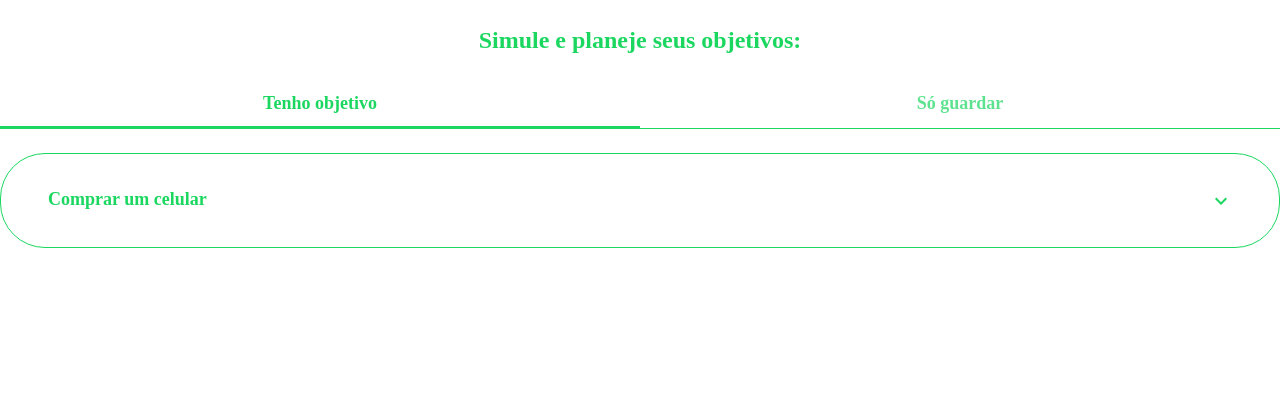
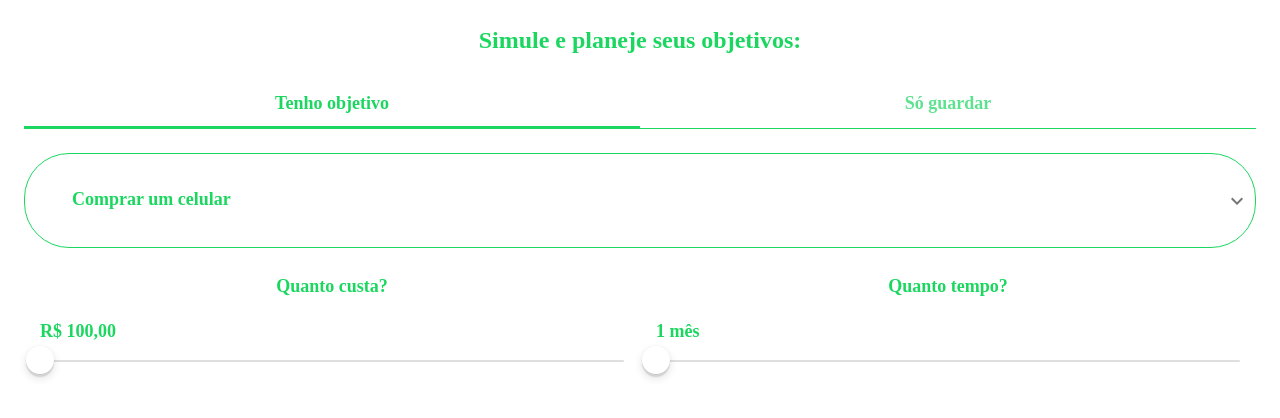
Before and after one commit to step-pagamentos/calculator, a React (Create React App) app: page / in a window 1280 px wide. Shown: the top 418 px of the page. Built offline with nearby package versions, Linux system fonts and the light colour scheme; the HTML template or start-up script is replaced by a standard one.

Commit message:
Finish Slider components

```diff
--- a/src/App.js
+++ b/src/App.js
@@ -10,6 +10,14 @@ const theme = createMuiTheme({
   },
   typography: {
     fontFamily: 'Montserrat',
+    h5: {
+      fontSize: 24,
+      fontWeight: 600,
+    },
+    subtitle2: {
+      fontSize: 18,
+      fontWeight: 600,
+    },
   },
 });
 
--- a/src/components/Main.js
+++ b/src/components/Main.js
@@ -1,13 +1,16 @@
 import React, { useState } from 'react';
 import { makeStyles } from '@material-ui/core/styles';
 import Box from '@material-ui/core/Box';
+import Container from '@material-ui/core/Container';
+import ExpandMore from '@material-ui/icons/ExpandMore';
 import FormControl from '@material-ui/core/FormControl';
-import ExpandMore from '@material-ui/icons/ExpandMore';
+import Grid from '@material-ui/core/Grid';
 import MenuItem from '@material-ui/core/MenuItem';
 import Typography from '@material-ui/core/Typography';
 import Select from './Select';
 import TabBar from './TabBar';
 import TabPanel from './TabPanel';
+import Slider from './Slider';
 
 const Main = () => {
   const classes = useStyles();
@@ -23,9 +26,9 @@ const Main = () => {
   };
 
   return (
-    <div className={classes.root}>
-      <Box p={3}>
-        <Typography color="primary" variant="h5" className={classes.heading}>Simule e planeje seus objetivos:</Typography>
+    <Container maxWidth={false}>
+      <Box p={3} textAlign="center">
+        <Typography color="primary" variant="h5">Simule e planeje seus objetivos:</Typography>
       </Box>
       <TabBar tab={tab} handleChange={handleTabChange} />
       <TabPanel className={classes.panel} value={tab} index={0}>
@@ -35,7 +38,7 @@ const Main = () => {
               value={goal}
               onChange={handleGoalChange}
               displayEmpty
-              classes={{ icon: classes.icon }}
+              classes={{ icon: classes.select.icon }}
               inputProps={{ 'aria-label': 'Without label' }}
               IconComponent={ExpandMore}
             >
@@ -46,27 +49,39 @@ const Main = () => {
             </Select>
           </FormControl>
         </Box>
+        <Grid container>
+          <Grid item xs={12} md={6}>
+            <Box textAlign="center" mt={3}>
+              <Typography color="primary" variant="subtitle2">Quanto custa?</Typography>
+            </Box>
+            <Slider min={100} max={1000000} step={100} type="currency" />
+          </Grid>
+          <Grid item xs={12} md={6}>
+            <Box textAlign="center" mt={3}>
+              <Typography color="primary" variant="subtitle2">Quanto tempo?</Typography>
+            </Box>
+            <Slider min={1} max={60} type="time" />
+          </Grid>
+        </Grid>
       </TabPanel>
       <TabPanel value={tab} index={1}>
         <Typography>Qual a frequência para guardar?</Typography>
       </TabPanel>
-    </div>
+    </Container>
   );
 };
 
 const useStyles = makeStyles((theme) => ({
-  heading: {
-    textAlign: 'center',
-    fontWeight: 600,
+  select: {
+    icon: {
+      color: theme.palette.primary.main,
+      paddingRight: 40,
+    },
   },
   root: {
     flexGrow: 1,
     backgroundColor: theme.palette.background.paper,
   },
-  icon: {
-    color: theme.palette.primary.main,
-    paddingRight: 40,
-  },
 }));
 
 export default Main;
--- /dev/null
+++ b/src/components/Slider.js
@@ -0,0 +1,109 @@
+import React, { useState } from 'react';
+import { withStyles } from '@material-ui/core/styles';
+import Box from '@material-ui/core/Box';
+import Slider from '@material-ui/core/Slider';
+import Typography from '@material-ui/core/Typography';
+
+const iOSBoxShadow =
+  '0 3px 1px rgba(0,0,0,0.1),0 4px 8px rgba(0,0,0,0.13),0 0 0 1px rgba(0,0,0,0.02)';
+
+const IOSSlider = withStyles((theme) => ({
+  root: {
+    color: theme.palette.primary.main,
+    height: 2,
+    padding: '15px 0',
+  },
+  thumb: {
+    height: 28,
+    width: 28,
+    backgroundColor: '#fff',
+    boxShadow: iOSBoxShadow,
+    marginTop: -14,
+    marginLeft: -14,
+    '&:focus, &:hover, &$active': {
+      boxShadow: '0 3px 1px rgba(0,0,0,0.1),0 4px 8px rgba(0,0,0,0.3),0 0 0 1px rgba(0,0,0,0.02)',
+      // Reset on touch devices, it doesn't add specificity
+      '@media (hover: none)': {
+        boxShadow: iOSBoxShadow,
+      },
+    },
+  },
+  active: {},
+  valueLabel: {
+    left: 'calc(-50% + 12px)',
+    top: -22,
+    '& *': {
+      background: 'transparent',
+      color: '#000',
+    },
+  },
+  track: {
+    height: 2,
+  },
+  rail: {
+    height: 2,
+    opacity: 0.5,
+    backgroundColor: '#bfbfbf',
+  },
+  mark: {
+    backgroundColor: '#bfbfbf',
+    height: 8,
+    width: 1,
+    marginTop: -3,
+  },
+  markActive: {
+    opacity: 1,
+    backgroundColor: 'currentColor',
+  },
+}))(Slider);
+
+const formatValue = (value, type) => {
+  switch (type) {
+    case 'currency':
+      return Intl.NumberFormat('pt-BR', { style: 'currency', currency: 'BRL' }).format(value);
+    case 'time':
+      return formatTime(value);
+    default:
+      return;
+  }
+};
+
+const formatTime = (time) => {
+  const years = Math.floor(time/12);
+  const months = time % 12;
+  let result = '';
+  if (years === 1) {
+    result = result.concat('1 ano');
+  } else if (years > 1) {
+    result = result.concat(`${years} anos`);
+  }
+  if (years !== 0 && months !== 0) {
+    result = result.concat(' e ');
+  }
+  if (months === 1) {
+    result = result.concat('1 mês');
+  } else if (months > 1) {
+    result = result.concat(`${months} meses`);
+  }
+  return result
+};
+
+export default ({ min, max, step, type }) => {
+  const [value, setValue] = useState(min);
+
+  return (
+    <Box mt={2} ml={2} mr={2}>
+      <Typography color="primary" variant="subtitle2">
+        {formatValue(value, type)}
+      </Typography>
+      <IOSSlider
+        aria-label="ios slider"
+        max={max}
+        min={min}
+        step={step}
+        onChange={(event, value) => setValue(value)}
+        defaultValue={1}
+      />
+    </Box>
+  );
+};
```
